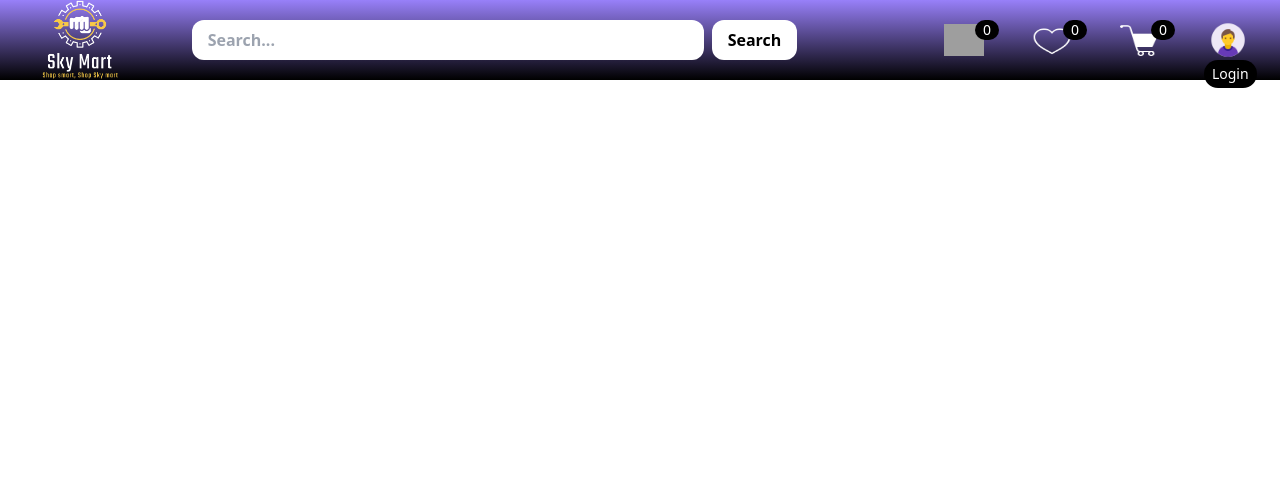
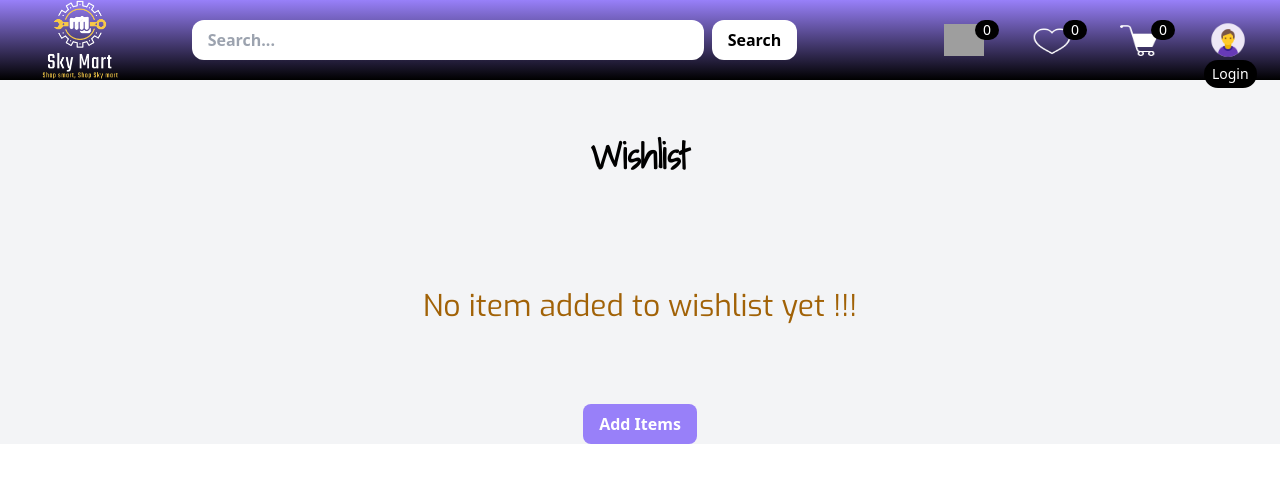
Before and after one commit to Gagandeep-Sethi/Sky-Mart, a React (Create React App) app in the folder client/: page /wishlist in a window 1280 px wide. Shown: the top 482 px of the page. Built offline with nearby package versions, Linux system fonts and the light colour scheme; grey boxes are pictures that could not be loaded.

Commit message:
cart and wishlist

```diff
--- a/client/src/components/Cart.jsx
+++ b/client/src/components/Cart.jsx
@@ -5,19 +5,32 @@ import { Link } from 'react-router-dom'
 
 const Cart = () => {
     const cart=useSelector(appStore=>appStore?.cart?.cart)
-    console.log(cart)
+
 
   return (
     <div className='bg-gray-100 h-full'>
+      <div>
       <p className='text-center pt-14 text-4xl font-shadows-into-light font-bold pb-4 '>Shopping Cart</p>
       {cart.length===0?
       <div className='flex flex-col justify-center items-center mt-24'><p className='text-yellow-700 text-center  font-exo text-3xl'>No item added to cart yet !!! </p>
       <Link to="/"><button className="bg-customPurple  text-white font-bold py-2 px-4 rounded-lg hover:shadow-2xl  mt-20">
         Add Items
       </button></Link></div>:
-      <div className='w-screen '>{cart.map((res)=><CartItem key={res?._id}data={res}/>)}</div>
+      <div className='w-screen flex '><div className='w-8/12'>{cart.map((res)=><CartItem key={res?._id}data={res} />)}</div>
+      <div className='w-3/12 h-96 mt-8 rounded-2xl bg-customPurple ml-10'>
+         <p className='text-3xl mt-4 ml-4 font-exo text-white border-b-2 border-white text-center mr-4 '>Total Amount to Pay</p>
+         <p className='text-white text-2xl font-mono text-center mt-8'>₹{cart.reduce((acc,res)=>{return acc+(res.price*res.quantity)},0)}</p>
+         <Link to="/login"><p className='text-white px-4 py-2 rounded-2xl bg-black text-center w-[80%] mt-10 ml-[10%] cursor-pointer '>Proceed to Pay</p></Link>
+         </div>
+
+      </div>
+
 
       }
+      </div>
+      <div>
+
+      </div>
     </div>
   )
 }
--- a/client/src/components/CartItem.jsx
+++ b/client/src/components/CartItem.jsx
@@ -2,7 +2,9 @@ import React from 'react'
 import { useDispatch } from 'react-redux'
 import { addToCart, removeFromCart } from '../utility/store/cartSlice'
 
+
 const CartItem = ({data}) => {
+
 
 const dispatch=useDispatch()
 
@@ -15,7 +17,7 @@ const handleSub=()=>{
 
 
   return (
-    <div className='w-8/12 mt-8 bg-customPurple rounded-2xl text-white ml-4'>
+    <div className='w-full mt-8 bg-customPurple rounded-2xl text-white ml-4'>
     <div className='grid  grid-cols-12 w-full h-[300px] py-4'>
         <div className='col-span-3  h-[270px] mx-5  '>
         <img className=' h-full w-full block rounded-2xl' src={data.image} alt="" />
@@ -28,6 +30,7 @@ const handleSub=()=>{
           <button onClick={handleAdd} className='bg-black px-3 py-1 rounded-full'>+</button>
           <p className='mx-2 text-lg font-bold'>{data?.quantity}</p>
           <button onClick={handleSub} className='bg-black px-3 py-1 rounded-full'>-</button>
+
         </div>
 
         </div>
--- a/client/src/components/Header.jsx
+++ b/client/src/components/Header.jsx
@@ -33,7 +33,7 @@ const Header = () => {
 
       <div className='relative'>
       <Link to="/wishlist"><img className='w-10 h-8 ml-12' src={heart} alt=""/></Link>
-      <p className='text-white absolute left-[90%] bottom-[50%] text-sm  bg-black px-2  rounded-full'>{wishlist.length}</p>
+      <p className='text-white absolute left-[90%] bottom-[50%] text-sm  bg-black px-2  rounded-full'>{wishlist.reduce((acc,res)=>{return acc+res?.quantity},0)}</p>
       </div>
 
       <div className='relative'>
--- a/client/src/components/WishList.jsx
+++ b/client/src/components/WishList.jsx
@@ -1,11 +1,30 @@
 import React from 'react'
 import { useSelector } from 'react-redux'
+import { Link } from 'react-router-dom'
+import WishlistItem from './WishlistItem'
 
 const WishList = () => {
-    const wishlist=useSelector(appStore=>appStore?.cart)
-    console.log(wishlist)
+    const wishlist=useSelector(appStore=>appStore?.cart?.wishlist)
+
   return (
-    <div></div>
+    <div className='bg-gray-100 h-full'>
+
+      <p className='text-center pt-14 text-4xl font-shadows-into-light font-bold pb-4 '>Wishlist</p>
+
+      {wishlist.length===0?
+      <div className='flex flex-col justify-center items-center mt-24'><p className='text-yellow-700 text-center  font-exo text-3xl'>No item added to wishlist yet !!! </p>
+      <Link to="/"><button className="bg-customPurple  text-white font-bold py-2 px-4 rounded-lg hover:shadow-2xl  mt-20">
+        Add Items
+      </button></Link></div>:
+      <div className='w-screen flex '>{wishlist.map((res)=><div><WishlistItem key={res?._id}data={res} /></div>)}
+
+      </div>
+
+      }
+
+
+      </div>
+
   )
 }
 
--- /dev/null
+++ b/client/src/components/WishlistItem.js
@@ -0,0 +1,42 @@
+import React, { useState } from 'react'
+import { useDispatch } from 'react-redux'
+import { addToCart} from '../utility/store/cartSlice'
+import PopUpMessage from '../utility/PopUpMessage'
+import cart from '../images/cart.png'
+
+const WishlistItem = ({data}) => {
+  const [showPopup, setShowPopup] = useState(false);
+  const [popupMessage, setPopupMessage] = useState('');
+
+const dispatch=useDispatch()
+
+
+const handleCart=()=>{dispatch(addToCart(data))
+  setPopupMessage('Item added to cart');
+     setShowPopup(true);
+ }
+
+  return (
+    <div className='w-8/12 mt-8 bg-customPurple rounded-2xl text-white ml-4'>
+    <div className='grid  grid-cols-12 w-full h-[300px] py-4'>
+        <div className='col-span-3  h-[270px] mx-5  '>
+        <img className=' h-full w-full block rounded-2xl' src={data.image} alt="" />
+        </div>
+        <div className='col-span-9'>
+          <p className='text-2xl font-exo border-b-2 border-white w-fit'>{data?.title}</p>
+        <p className='text-sm text-yellow-200 font-extralight mt-4'>{data?.description}</p>
+        <p className='mt-4'>₹{data?.price}</p>
+        <div className=' mt-4'>
+
+          <p onClick={handleCart} className='bg-customBlack p-1 w-fit rounded-full cursor-pointer'><img className='w-6 m-2 ' src={cart} alt=''/></p>
+          {showPopup && <PopUpMessage message={popupMessage} setShowPopup={setShowPopup} />}
+        </div>
+
+        </div>
+    </div>
+    </div>
+
+  )
+}
+
+export default WishlistItem
```
